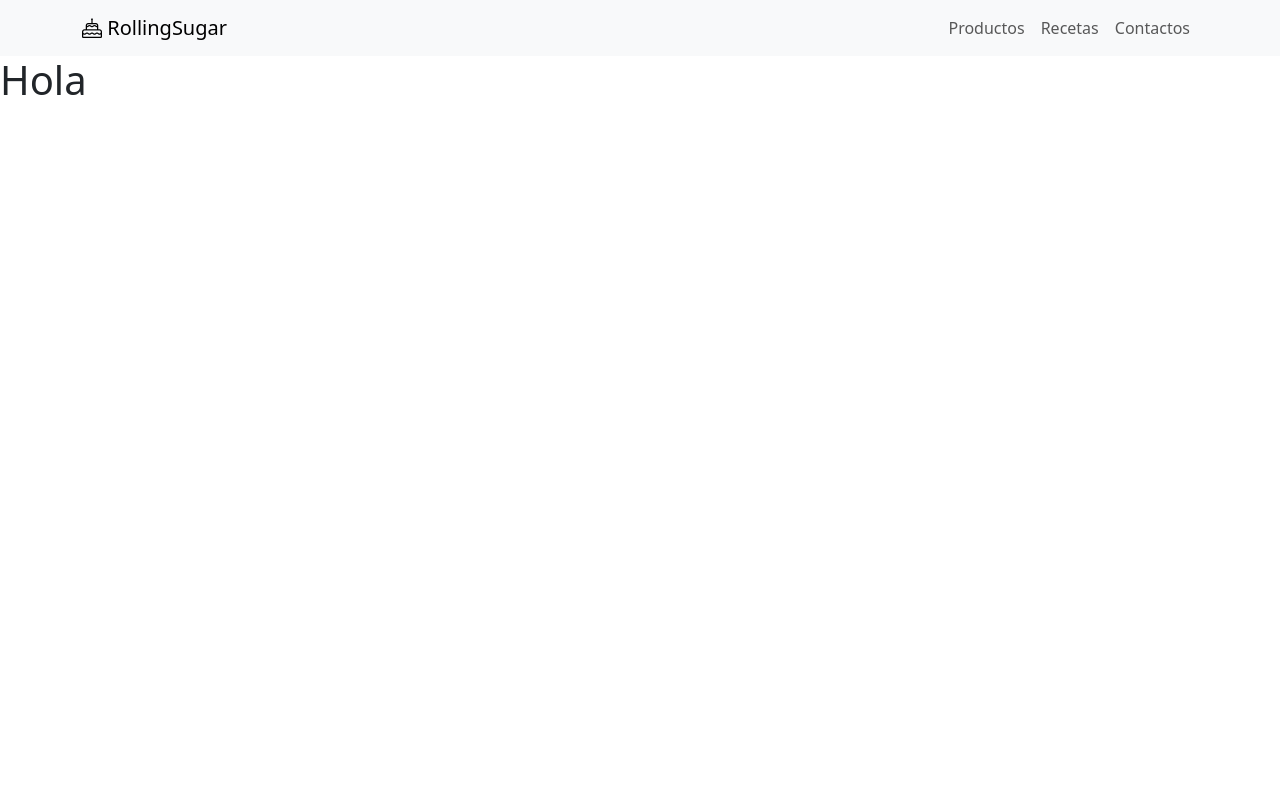
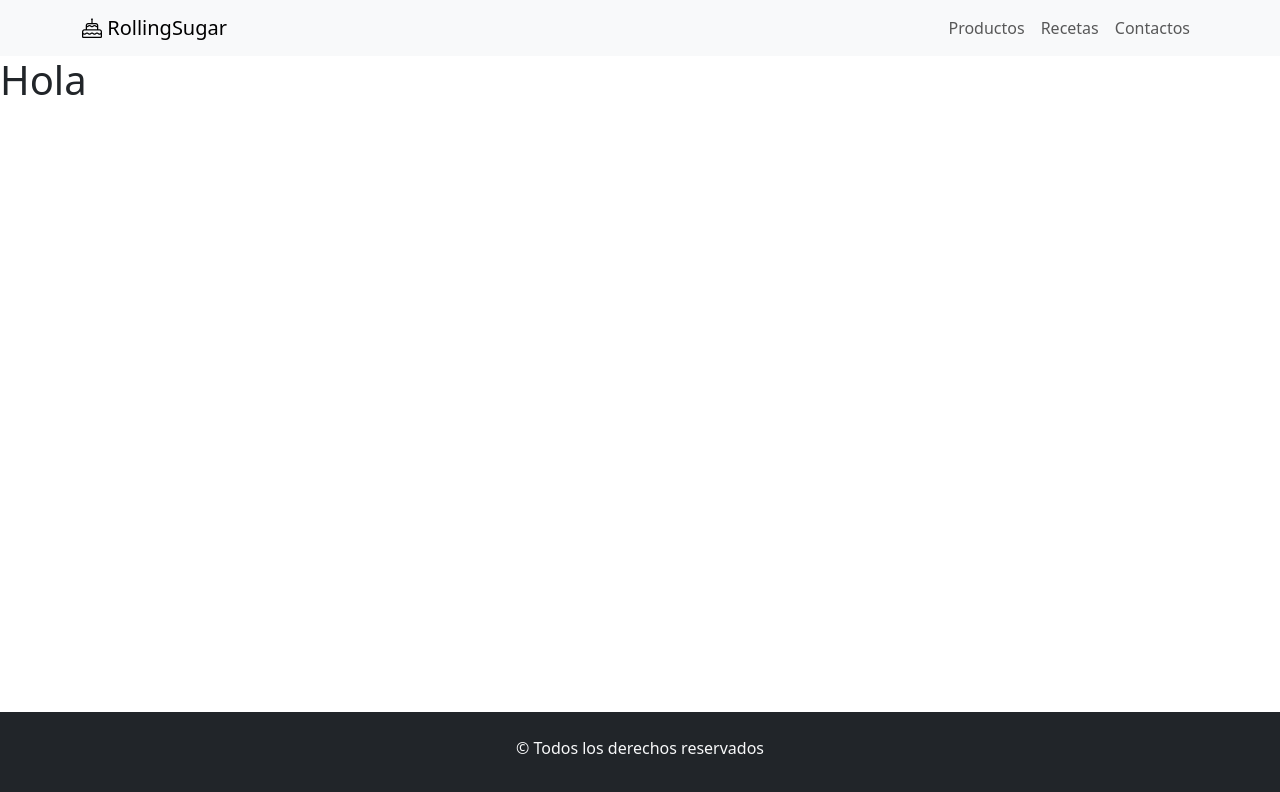
Before and after one commit to rollingcodeschool/BlogRecetasCocinac12, a plain HTML site: page index.html in a window 1280 px wide. Drawn offline with nearby package versions, Linux system fonts and the light colour scheme.

Commit message:
agregamos el footer y lo posicionamos al final del sitio

```diff
--- a/css/style.css
+++ b/css/style.css
@@ -1 +1,11 @@
 @import url("https://cdn.jsdelivr.net/npm/bootstrap-icons@1.11.3/font/bootstrap-icons.min.css");
+
+body{
+    min-height: 100vh;
+    display: flex;
+    flex-direction: column;
+}
+
+main{
+    flex-grow: 1;
+}
--- a/index.html
+++ b/index.html
@@ -36,7 +36,9 @@
     <main>
         <h1>Hola</h1>
     </main>
-    <footer></footer>
+    <footer class="bg-dark text-light text-center py-4">
+        <p>&copy; Todos los derechos reservados</p>
+    </footer>
     <script src="./js/bootstrap.min.js"></script>
 </body>
 </html>
```
